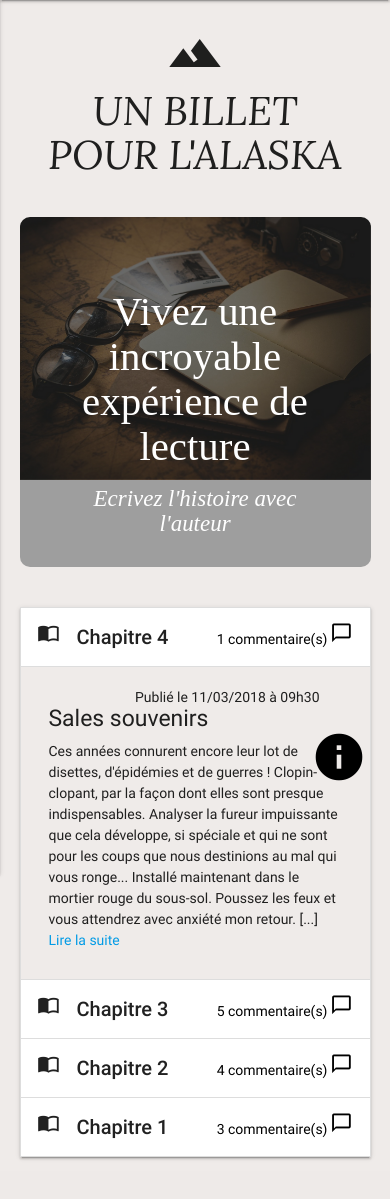
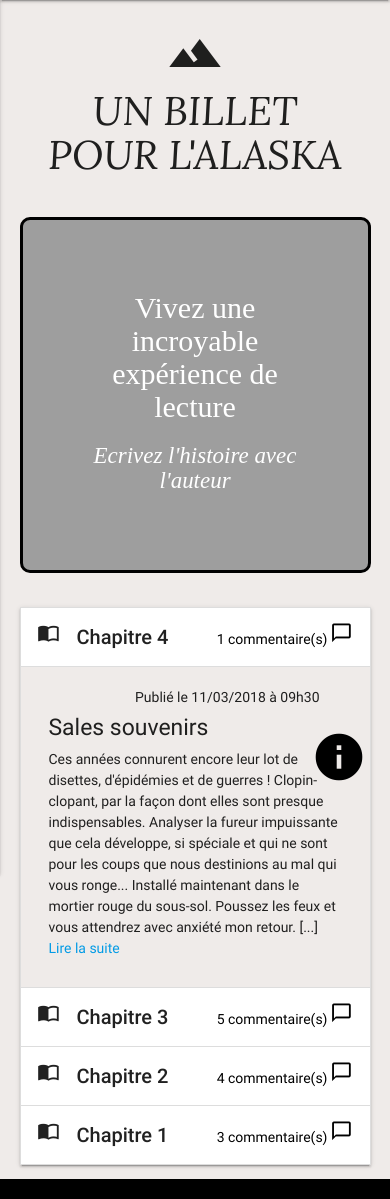
Before and after one commit to DeCindy/Blog_Jean_Forteroche, a PHP site: page / in a window 390 px wide. Shown: the part 30-1229 px from the top of the page. Before the commit the page ends 1190 px from the top, so only its background shows below. Run offline with PHP 8.4, Linux system fonts and the light colour scheme; data comes from the database, SQL or seed files in the repository; some web fonts are replaced.

Commit message:
Ajouté responsive

```diff
--- a/public/css/frontend/style.css
+++ b/public/css/frontend/style.css
@@ -162,7 +162,43 @@ textarea.materialize-textarea:focus:not([readonly]) + label {
 		background-color: #efebe9;
 	}
 
-	footer {
+	#buttonComment {
+		margin-bottom: 80px;
+	}
+
+	#commentaires {
+		font-size: 30px;
+	}
+}
+
+/*/// MEDIA QUERIES ecran - 520px \\\*/
+
+@media all and (max-width: 520px) {
+	.slides {
+	background-image: none;
+	border: 3px solid black;
+	}
+
+	h5{
+	margin-top: 20px;
+	}
+
+	.text, .comments{
+		padding: 10px 20px 40px 20px;
+	}
+	#buttonComment {
+		margin-bottom: 100px;
+	}
+
+	.caption h3 {
+		font-size: 30px;
+	}
+}
+
+/*/// MEDIA QUERIES ecran - 350px \\\*/
+
+@media all and (max-width: 350px) {
+	.nbrComment, .date {
 		display: none;
 	}
 }
```
